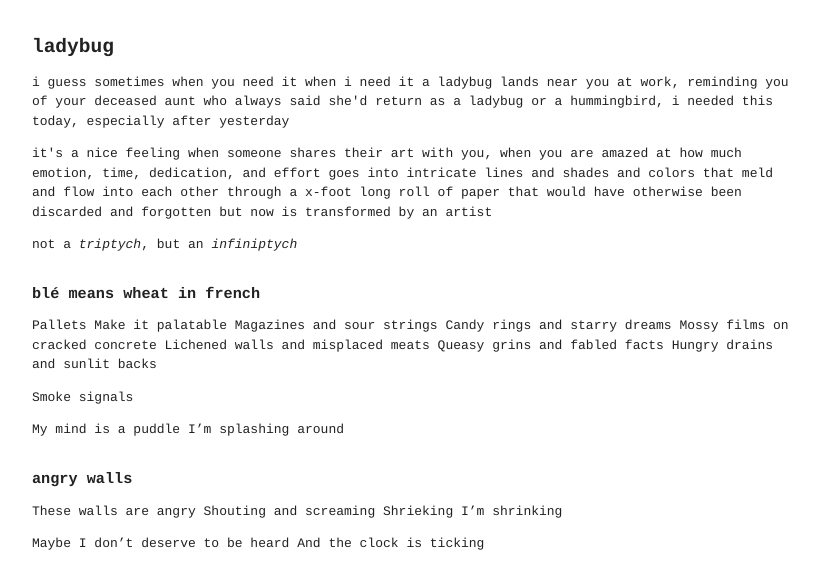
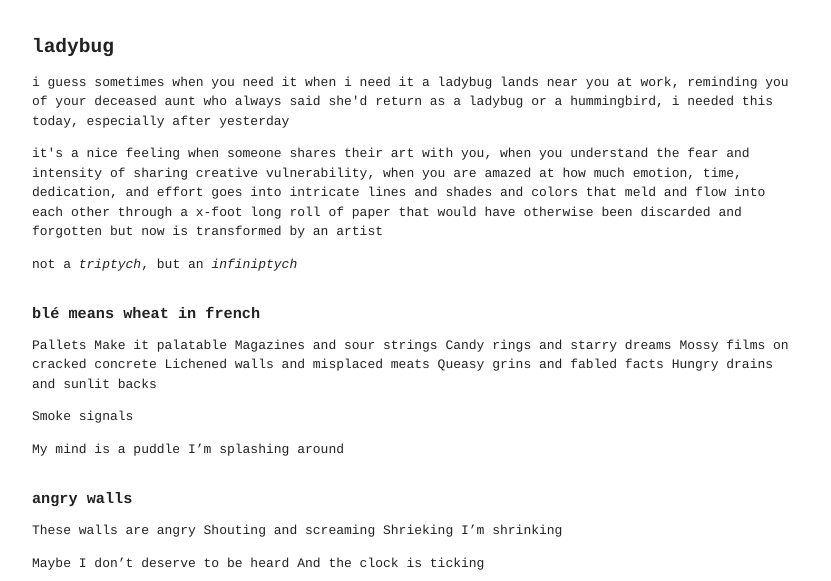
Before and after one commit to birdhz/birdhz, an Eleventy site: page src/posts/2025-03-02.md in a window 1280 px wide. Shown: the part 219-800 px from the top of the page, without its empty margins (224-1055 px from the left). Built offline with nearby package versions, Linux system fonts and the light colour scheme; Eleventy itself is replaced by a stand-in of ours; files that its build step writes are made by us from their sources.

Commit message:
Update 2025-03-02.md

```diff
--- a/src/posts/2025-03-02.md
+++ b/src/posts/2025-03-02.md
@@ -9,7 +9,9 @@ i guess sometimes when you need it when i need it a ladybug lands near you at wo
 reminding you of your deceased aunt who always said she'd return as a ladybug or
 a hummingbird, i needed this today, especially after yesterday
 
-it's a nice feeling when someone shares their art with you, when you are amazed
+it's a nice feeling when someone shares their art with you,
+when you understand the fear and intensity of sharing creative vulnerability,
+when you are amazed
 at how much emotion, time, dedication, and effort goes into intricate lines
 and shades and colors that meld and flow into each other through a x-foot long
 roll of paper that would have otherwise been discarded and forgotten but now
```
